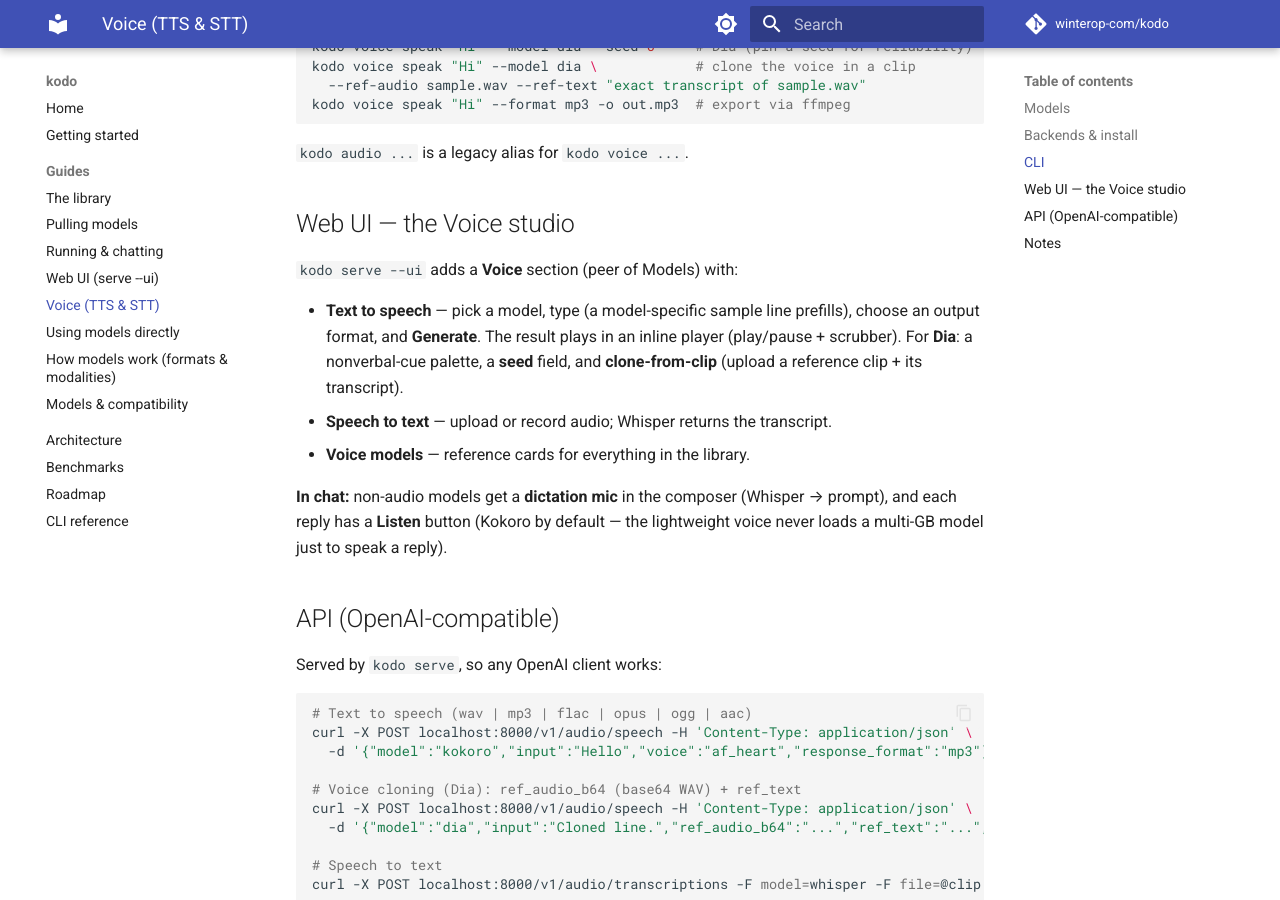
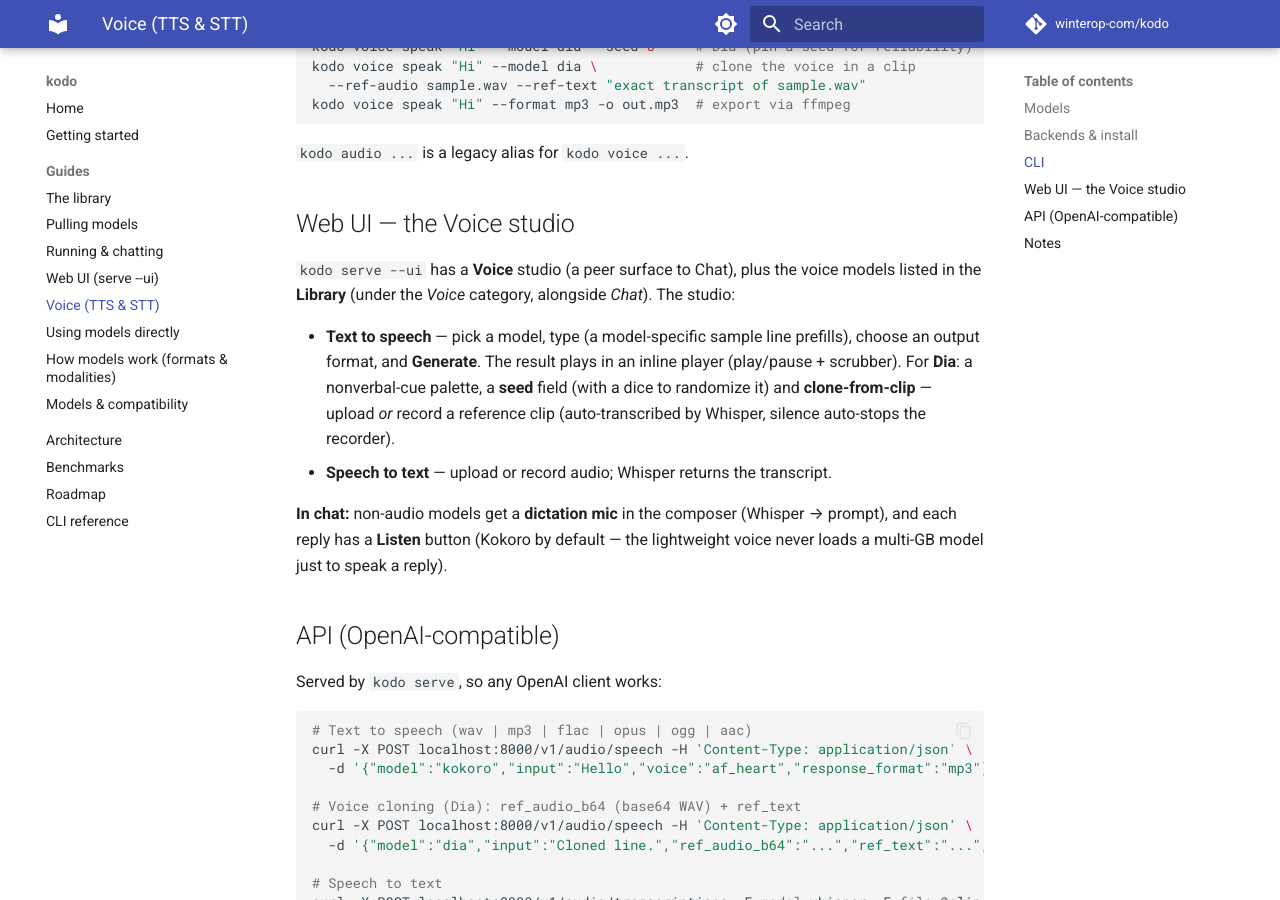
Before and after one commit to winterop-com/stabbur, an MkDocs documentation site: the page built from docs/guides/voice.md, in a window 1280 px wide and 900 px high, scrolled down 1283 px. Built offline with MkDocs 1.6.1 and Material for MkDocs 9.7.7, drawn with Linux system fonts in a browser that asks for light colours; comment, search, counter and statistics services are not loaded.

Commit message:
docs(voice): update the studio section for the Library split + record cloning

```diff
--- a/docs/guides/voice.md
+++ b/docs/guides/voice.md
@@ -46,14 +46,16 @@
 
 ## Web UI — the Voice studio
 
-`kodo serve --ui` adds a **Voice** section (peer of Models) with:
+`kodo serve --ui` has a **Voice** studio (a peer surface to Chat), plus the voice
+models listed in the **Library** (under the *Voice* category, alongside *Chat*).
+The studio:
 
 - **Text to speech** — pick a model, type (a model-specific sample line prefills),
   choose an output format, and **Generate**. The result plays in an inline player
-  (play/pause + scrubber). For **Dia**: a nonverbal-cue palette, a **seed** field,
-  and **clone-from-clip** (upload a reference clip + its transcript).
+  (play/pause + scrubber). For **Dia**: a nonverbal-cue palette, a **seed** field
+  (with a dice to randomize it) and **clone-from-clip** — upload *or* record a
+  reference clip (auto-transcribed by Whisper, silence auto-stops the recorder).
 - **Speech to text** — upload or record audio; Whisper returns the transcript.
-- **Voice models** — reference cards for everything in the library.
 
 **In chat:** non-audio models get a **dictation mic** in the composer (Whisper →
 prompt), and each reply has a **Listen** button (Kokoro by default — the
```
